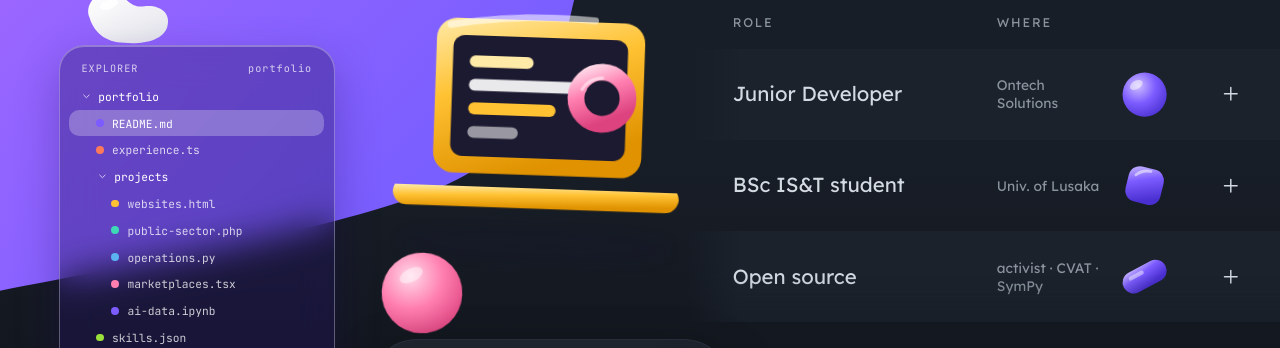
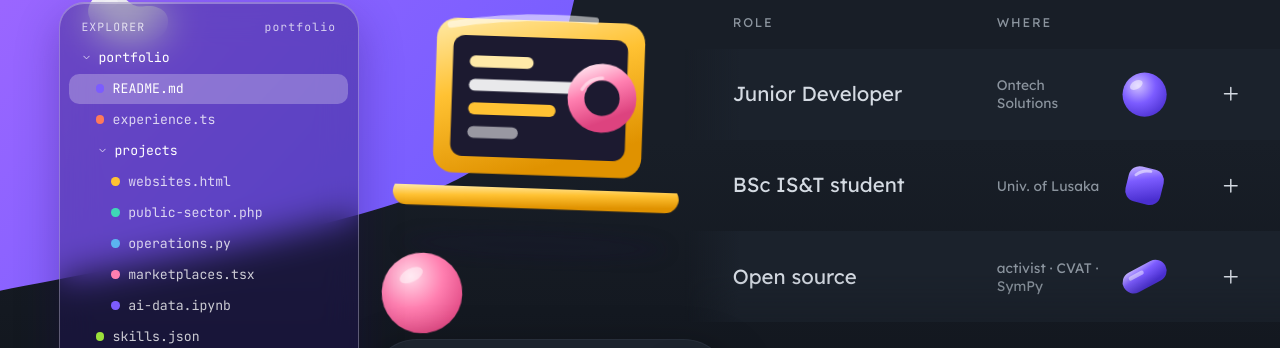
Before and after one commit to mwemmz/portfolio, a plain HTML site: page index.html in a window 1280 px wide. Shown: the part 322-670 px from the top of the page. Drawn offline with Linux system fonts and the light colour scheme.

Commit message:
Enlarge the explorer panel for easier navigation
Co-Authored-By: Claude Sonnet 5.5 <noreply@anthropic.com>
Claude-Session: https://claude.ai/code/session_016vjqBEbDLHunXCZoohSA9r

```diff
--- a/index.html
+++ b/index.html
@@ -264,7 +264,7 @@
 
     /* ── Explorer (glass), status, theme toggle ── */
     .expl {
-      position: absolute; left: calc(var(--u) * 4.9); bottom: calc(var(--u) * 5); width: calc(var(--u) * 23); z-index: 6;
+      position: absolute; left: calc(var(--u) * 4.9); bottom: calc(var(--u) * 4.2); width: max(240px, calc(var(--u) * 25)); z-index: 6;
       padding: calc(var(--u) * 1.2) calc(var(--u) * .8) calc(var(--u) * 1); border-radius: calc(var(--u) * 2.1);
       font-family: var(--mono); color: #fff;
       background: rgba(34, 20, 100, .38); border: 1px solid rgba(255, 255, 255, .3);
@@ -272,14 +272,14 @@
       -webkit-backdrop-filter: blur(18px); backdrop-filter: blur(18px);
     }
     :root[data-theme="light"] .expl { background: rgba(78, 52, 205, .86); }
-    .expl h2 { display: flex; justify-content: space-between; padding: calc(var(--u) * .15) calc(var(--u) * 1) calc(var(--u) * .7); font-weight: 400; font-size: calc(var(--u) * .85); letter-spacing: .1em; color: rgba(255, 255, 255, .75); }
-    .tree .fold { display: flex; align-items: center; gap: calc(var(--u) * .5); height: calc(var(--u) * 2.15); padding: 0 calc(var(--u) * 1); font-size: calc(var(--u) * .94); color: #fff; }
-    .tree .fold svg { width: calc(var(--u) * .9); height: calc(var(--u) * .9); opacity: .8; flex: none; }
-    .tree .file { display: flex; align-items: center; gap: calc(var(--u) * .7); width: 100%; height: calc(var(--u) * 2.15); padding: 0 calc(var(--u) * 1) 0 calc(var(--u) * 2.2); margin: 1px 0; border-radius: calc(var(--u) * .85); font-size: calc(var(--u) * .94); color: rgba(255, 255, 255, .78); text-align: left; transition: background .2s, color .2s; }
+    .expl h2 { display: flex; justify-content: space-between; padding: calc(var(--u) * .15) calc(var(--u) * 1) calc(var(--u) * .7); font-weight: 400; font-size: max(11px, calc(var(--u) * .95)); letter-spacing: .1em; color: rgba(255, 255, 255, .75); }
+    .tree .fold { display: flex; align-items: center; gap: calc(var(--u) * .5); height: max(24px, calc(var(--u) * 2.5)); padding: 0 calc(var(--u) * 1); font-size: max(12.5px, calc(var(--u) * 1.1)); color: #fff; }
+    .tree .fold svg { width: max(11px, calc(var(--u) * .9)); height: max(11px, calc(var(--u) * .9)); opacity: .8; flex: none; }
+    .tree .file { display: flex; align-items: center; gap: calc(var(--u) * .7); width: 100%; height: max(24px, calc(var(--u) * 2.5)); padding: 0 calc(var(--u) * 1) 0 calc(var(--u) * 2.2); margin: 1px 0; border-radius: calc(var(--u) * .85); font-size: max(12.5px, calc(var(--u) * 1.1)); color: rgba(255, 255, 255, .78); text-align: left; transition: background .2s, color .2s; }
     .tree .file.in { padding-left: calc(var(--u) * 3.5); }
     .tree .file:hover { background: rgba(255, 255, 255, .12); color: #fff; }
     .tree .file[aria-current="true"] { background: rgba(255, 255, 255, .26); color: #fff; }
-    .dot { width: calc(var(--u) * .65); height: calc(var(--u) * .65); border-radius: 50%; flex: none; display: block; }
+    .dot { width: max(8px, calc(var(--u) * .7)); height: max(8px, calc(var(--u) * .7)); border-radius: 50%; flex: none; display: block; }
     .status { position: absolute; right: calc(var(--u) * 4.9); bottom: calc(var(--u) * 3.6); z-index: 6; display: flex; align-items: center; gap: calc(var(--u) * 1.3); font-family: var(--mono); font-size: calc(var(--u) * .92); color: var(--mute); }
     .status .br { display: inline-flex; align-items: center; gap: calc(var(--u) * .6); }
     .status .br::before { content: ''; width: calc(var(--u) * .6); height: calc(var(--u) * .6); border-radius: 50%; background: var(--acc); }
```
